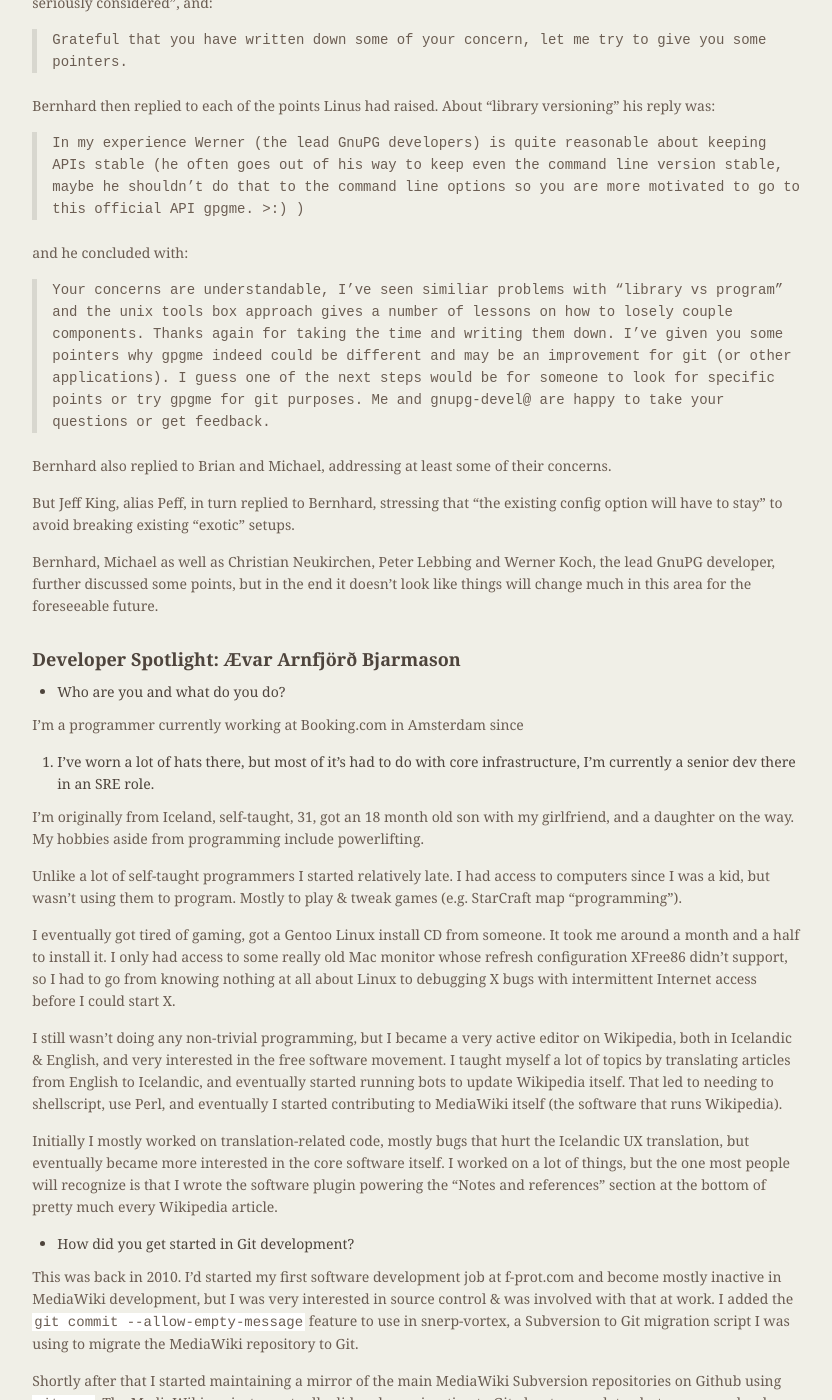
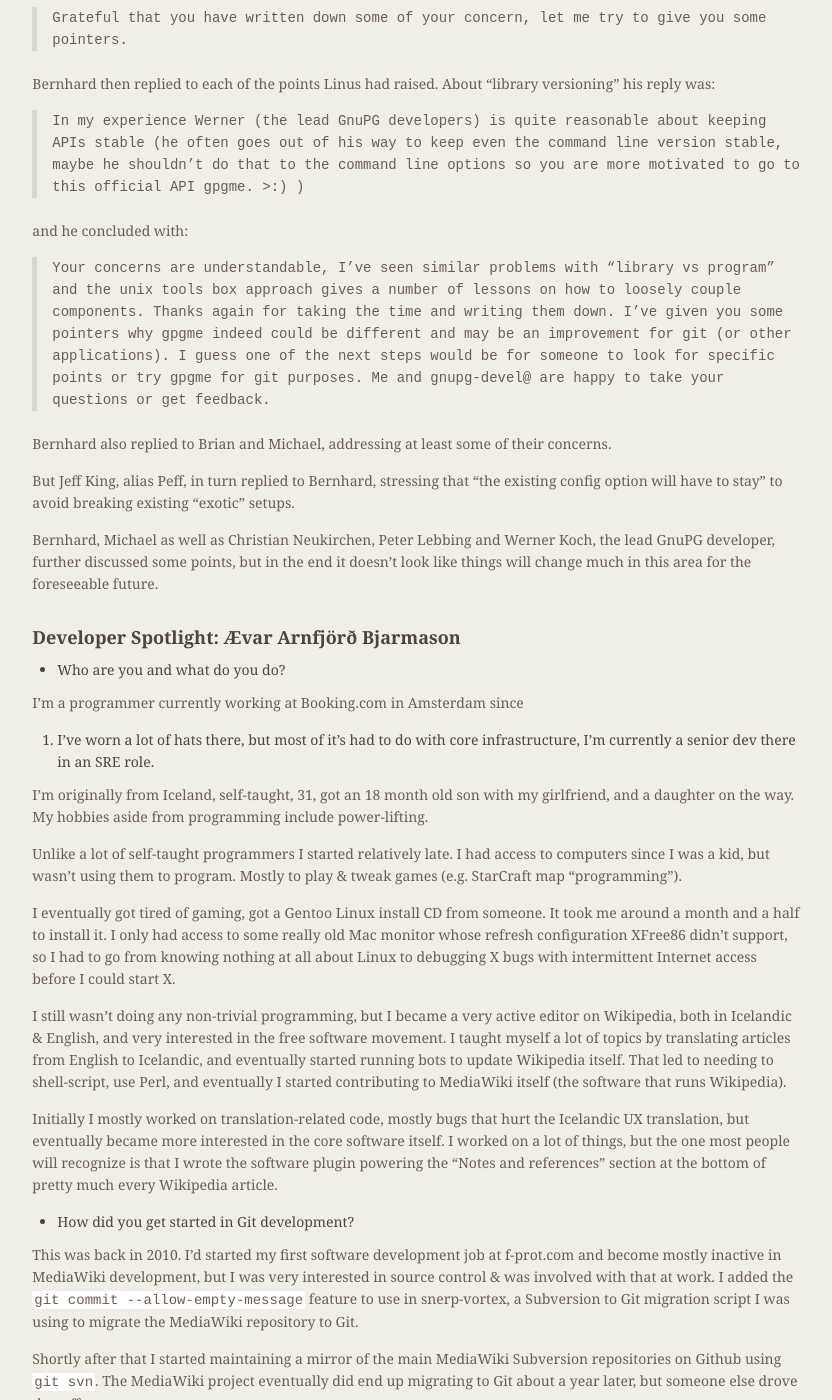
Before and after one commit to git/git.github.io, a Jekyll site: the page built from rev_news/drafts/edition-26.md, in a window 1280 px wide and 1400 px high, scrolled down 2623 px. Shown: the whole window, without its empty margins (339-1171 px from the left). Built offline with Jekyll 4.4.1, drawn with Linux system fonts in a browser that asks for light colours; some of the changed text lies outside the part shown.

Commit message:
rn-26: fix a number of typos

```diff
--- a/rev_news/drafts/edition-26.md
+++ b/rev_news/drafts/edition-26.md
@@ -189,9 +189,9 @@
 
 and he concluded with:
 
-> Your concerns are understandable, I've seen similiar problems with "library vs
+> Your concerns are understandable, I've seen similar problems with "library vs
 > program" and the unix tools box approach gives a number of lessons on how to
-> losely couple components. Thanks again for taking the time and writing them
+> loosely couple components. Thanks again for taking the time and writing them
 > down. I've given you some pointers why gpgme indeed could be different and
 > may be an improvement for git (or other applications). I guess one of the
 > next steps would be for someone to look for specific points or try gpgme for
@@ -220,7 +220,7 @@
 
 I'm originally from Iceland, self-taught, 31, got an 18 month old son
 with my girlfriend, and a daughter on the way. My hobbies aside from
-programming include powerlifting.
+programming include power-lifting.
 
 Unlike a lot of self-taught programmers I started relatively late.  I
 had access to computers since I was a kid, but wasn't using them to
@@ -239,7 +239,7 @@
 interested in the free software movement. I taught myself a lot of
 topics by translating articles from English to Icelandic, and
 eventually started running bots to update Wikipedia itself. That led
-to needing to shellscript, use Perl, and eventually I started
+to needing to shell-script, use Perl, and eventually I started
 contributing to MediaWiki itself (the software that runs Wikipedia).
 
 Initially I mostly worked on translation-related code, mostly bugs
```
Also changed, not shown: other parts of rev_news/drafts/edition-26.md (+4 -4 lines).
